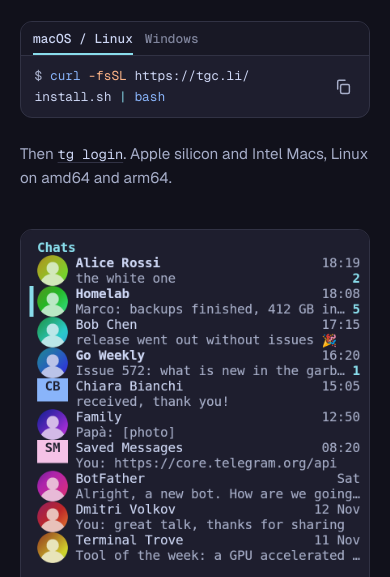
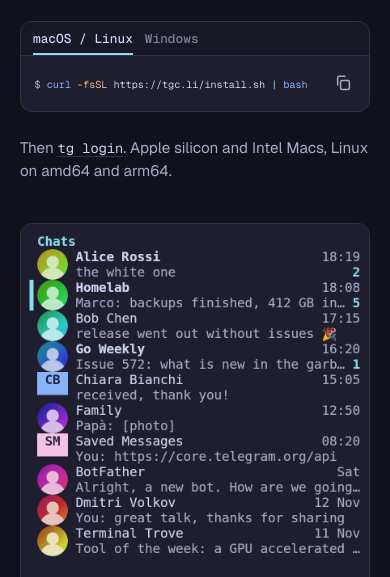
Before and after one commit to RealDoc06/tg-cli, a plain HTML site: page site/public/index.html in a window 390 px wide. Shown: the part 267-844 px from the top of the page. Drawn offline with nearby package versions, Linux system fonts and the light colour scheme.

Commit message:
fix(site): install command on one line on phones, drop the phone note
Co-Authored-By: Claude Opus 5.5 <noreply@anthropic.com>

```diff
--- a/site/public/index.html
+++ b/site/public/index.html
@@ -181,7 +181,11 @@ pre .cur { background: var(--text); }
 
 /* The install command is the same panel, with the systems as its tabs. */
 .cmd { display: flex; align-items: center; gap: .75rem; padding: .5rem .5rem .5rem 1.1rem; }
-.cmd code { flex: 1; min-width: 0; font-size: clamp(.8rem, 1.4vw, .875rem); }
+.cmd code { flex: 1; min-width: 0; font-size: clamp(.8rem, 1.4vw, .875rem); white-space: pre; overflow-x: auto; container-type: inline-size; --chars: 46; }
+/* The command stays on one line: on narrow screens its type shrinks to fit.
+   --chars is the command's length, set by the script, and a Geist Mono
+   character is a little over .6em wide. */
+.cmd code > span { font-size: min(1em, 100cqi / (var(--chars) * .62)); }
 /* Copy: once the command is copied the icon shrinks away while a check draws
    itself in its place, on green. Both icons share one grid cell. */
 .copy {
@@ -265,7 +269,7 @@ footer a:hover { color: var(--fg); }
       <span class="sr" role="status" id="copy-status"></span>
     </div>
   </div>
-  <p class="note"><span id="phone-note" hidden>Run it on your computer. </span>Then <a href="https://github.com/RealDoc06/tg-cli#install"><code>tg login</code></a>. <span id="install-note">macOS and Linux.</span><noscript> On Windows, see the <a href="https://github.com/RealDoc06/tg-cli#install">README</a>.</noscript></p>
+  <p class="note">Then <a href="https://github.com/RealDoc06/tg-cli#install"><code>tg login</code></a>. <span id="install-note">macOS and Linux.</span><noscript> On Windows, see the <a href="https://github.com/RealDoc06/tg-cli#install">README</a>.</noscript></p>
 </div>
 
 <figure class="wrap">
@@ -443,9 +447,6 @@ const SYSTEMS = {
 };
 
 const platform = `${navigator.userAgentData?.platform ?? ''} ${navigator.platform ?? ''} ${navigator.userAgent}`;
-// tg does not run on phones: say so, and still show a command.
-const handheld = /android|iphone|ipad|ipod/i.test(platform) || (/mac/i.test(platform) && navigator.maxTouchPoints > 1); // iPadOS says it is a Mac
-document.getElementById('phone-note').hidden = !handheld;
 
 const detectSystem = () => /windows|win32|win64/i.test(platform) ? 'windows' : 'unix';
 
@@ -462,7 +463,7 @@ function paintCommand(text) {
     if (program) { program = false; return paint('fn', token); }
     if (token.startsWith('"')) return paint('str', token);
     if (token.startsWith('-')) return paint('flag', token);
-    return escapeHtml(token).replaceAll('/', '/<wbr>'); // a long URL wraps at its slashes
+    return escapeHtml(token);
   }).join('');
 }
 
@@ -505,6 +506,7 @@ function selectSystem(name) {
   press(systemTabs.find((tab) => tab.dataset.os === name));
   document.getElementById('install-prompt').textContent = system.prompt;
   document.getElementById('install-cmd').innerHTML = paintCommand(system.command);
+  document.querySelector('.cmd code').style.setProperty('--chars', system.prompt.length + system.command.length);
   document.getElementById('install-note').textContent = system.note;
 }
 for (const tab of systemTabs) {
```
